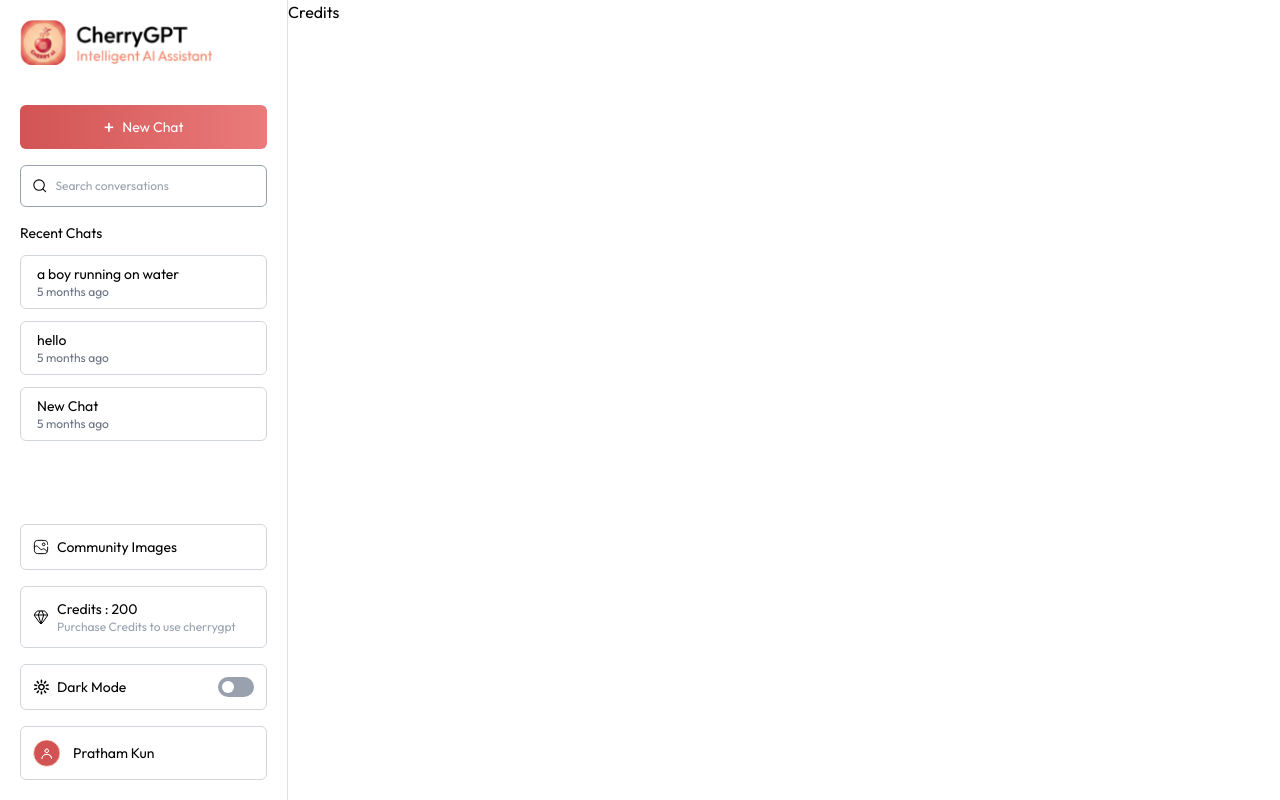
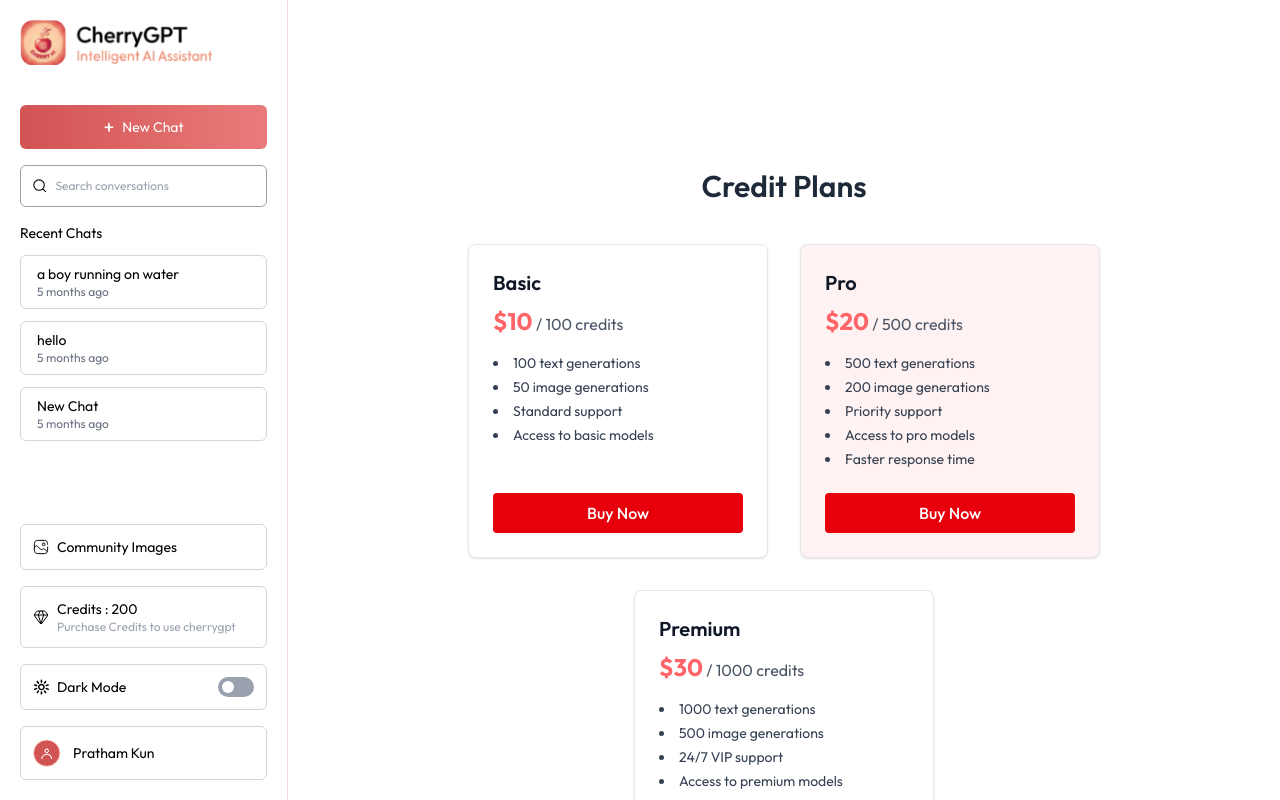
Before and after one commit to prathamkun/Cherry-GPT, a React (Vite) app in the folder client/: page /credits in a window 1280 px wide. Built offline with nearby package versions, Linux system fonts and the light colour scheme.

Commit message:
credits plan page

```diff
--- a/client/src/pages/Community.jsx
+++ b/client/src/pages/Community.jsx
@@ -23,7 +23,7 @@ const Community = () => {
       {images.length > 0 ? (
         <div className='flex flex-wrap max-sm:justify-center gap-5'>
           {images.map((item, index)=>(
-            <a key={index} href={item.imageUrl} target='_blank' className='relative group block rounded-lg overflow-hidden border border-gray-200 dark:border-red-700 shadow-sm hover:shadow-md transition-shadow duration-300'>
+            <a key={index} href={item.imageUrl} target='_blank' className='relative group block rounded-lg overflow-hidden border border-gray-200 dark:border-red-300 shadow-sm hover:shadow-md transition-shadow duration-300'>
               <img src={item.imageUrl} alt="" className='w-full h-40 md:h-50 2xl:h-62 object-cover group-hover:scale-105 transition-transform duration-300 ease-in-out' />
               <p className='absolute bottom-0 right-0 text-xs bg-black/50 backdrop-blur text-white px-4 py-1 rounded-tl-xl opacity-0 group-hover:opacity-100 transition duration-300'>Created by {item.userName}</p>
             </a>
--- a/client/src/pages/Credits.jsx
+++ b/client/src/pages/Credits.jsx
@@ -1,8 +1,51 @@
-import React from 'react'
+import React, { useEffect, useState } from 'react'
+import {dummyPlans} from '../assets/assets'
+import Loading from './Loading'
 
 const Credits = () => {
+
+  const [plans, setPlans] = useState([])
+  const [loading, setLoading] = useState(true)
+
+  const fetchPlans = async () => {
+    setPlans(dummyPlans)
+    setLoading(false)
+
+  }
+
+  useEffect(()=>{
+    fetchPlans()
+  },[])
+
+  if(loading) return <Loading />
+
   return (
-    <div>Credits</div>
+    <div className='max-w-7xl h-screen overflow-y-scroll mx-auto px-4 sm:px-6 lg:px-8 py-12'>
+      <h2 className='text-3xl font-semibold text-center mb-10 xl:mt-30 text-gray-800 dark:text-white'>Credit Plans</h2>
+
+      <div className='flex flex-wrap justify-center gap-8'>
+        {plans.map((plan)=>(
+          <div key={plan._id} className={`border border-gray-200 dark:border-red-300 rounded-lg shadow hover:shadow-xl hover:scale-105 hover:border-red-400 transition-all
+ transition-shadow p-6 min-w-[300px] flex flex-col ${plan._id === "pro" ? "bg-red-50 dark:bg-red-900" : "bg-white dark:bg-transparent"}`}>
+            <div className='flex-1 '>
+              <h3 className='text-xl font-semibold text-gray-900 dark:text-white mb-2'>{plan.name}</h3>
+              <p className='text-2xl font-bold text-red-400 dark:text-red-300 mb-4'>${plan.price}
+                <span className='text-base font-normal text-gray-600 dark:text-red-200'>{' '}/ {plan.credits} credits</span>
+              </p>
+              <ul className='list-disc list-inside text-sm text-gray-700 dark:text-red-200 space-y-1'>
+                {plan.features.map((feature, index)=>(
+                  <li key={index}>{feature}</li>
+                ))}
+              </ul>
+            </div>
+            <button className='mt-6 bg-red-600 hover:bg-red-700 active:bg-purple-800 text-white font-medium py-2 rounded transition-colors cursor-pointer'>Buy Now</button>
+
+          </div>
+        ))}
+
+      </div>
+
+    </div>
   )
 }
 
```
